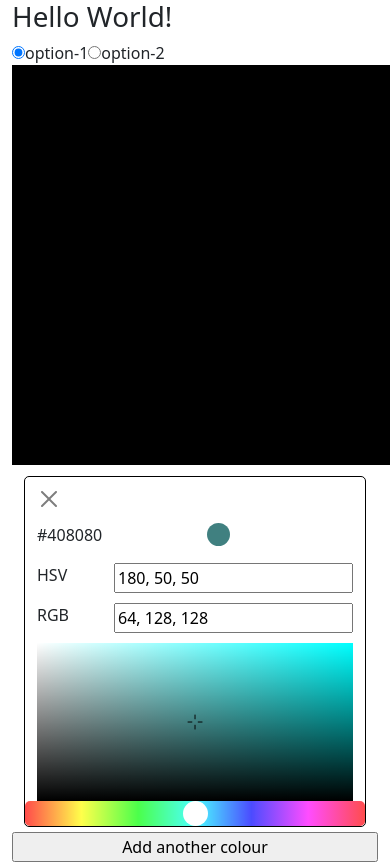
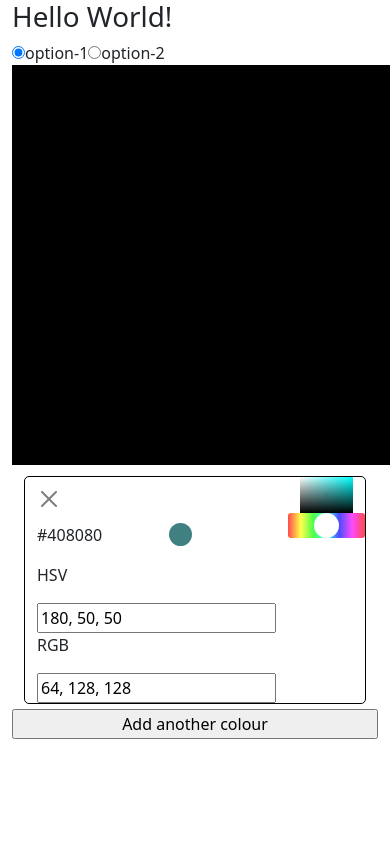
Before and after one commit to Bracktus/colour-picker, a React (Create React App) app: page / in a window 390 px wide. Shown: the top 862 px of the page. Built offline with nearby package versions, Linux system fonts and the light colour scheme.

Commit message:
give up on responsive canvas

```diff
--- a/src/components/ColourPanel/ColourPanel.tsx
+++ b/src/components/ColourPanel/ColourPanel.tsx
@@ -1,14 +1,9 @@
-import { useEffect, useRef, useState } from "react";
+import { useRef } from "react";
 import { CloseButton, Col, Container, Row } from "react-bootstrap";
 import Picker from "../Picker/Picker";
 import Swatch from "../Swatch";
 import TextBox from "../TextBox/TextBox";
-import {
-  formatColour,
-  getHexString,
-  HSVtoRGB,
-  RGBtoHSV,
-} from "./helpers";
+import { formatColour, getHexString, HSVtoRGB, RGBtoHSV } from "./helpers";
 
 interface ColourPanelProps {
   id: number;
@@ -25,39 +20,38 @@ export const ColourPanel: React.FC<ColourPanelProps> = ({
   setHSV,
   removePanel,
   showPicker,
-  onClick
+  onClick,
 }) => {
-  const [RGB, setRGB] = useState(HSVtoRGB(HSV[0], HSV[1] / 100, HSV[2] / 100));
+  const RGB = HSVtoRGB(HSV[0], HSV[1] / 100, HSV[2] / 100);
+  const containerRef = useRef<HTMLDivElement>(null);
 
-  //If we click outside of the div, hide the picker
-  const containerRef = useRef<HTMLDivElement>(null)
-
-  const canvasParent = useRef<HTMLDivElement>(null);
-  //This is horrible, but I'm not sure how else to achieve a correctly
-  //scaled responsive canvas
-
-  const pickerWidth = canvasParent.current ? canvasParent.current.offsetWidth : 490;
-  const pickerHeight = canvasParent.current ? canvasParent.current.offsetWidth * 0.5 : undefined;
-
-  useEffect(() => {
-    setRGB(HSVtoRGB(HSV[0], HSV[1] / 100, HSV[2] / 100));
-  }, [HSV])
-
+  const pickerWidth = 300;
+  const pickerHeight = 200;
 
   return (
-    <div
-      id="panelContainer"
-      ref={containerRef}
-      onClick={() => onClick()}
-    >
-      <Container fluid style={{border: "1px black solid", margin: "5px 0", borderRadius: "5px"}}>
-        <Row style={{paddingTop: "10px"}}>
-          <Col><CloseButton onClick={removePanel} /></Col>
-        </Row>
-
+    <div ref={containerRef} onClick={() => onClick()}>
+      <Container
+        fluid
+        style={{
+          border: "1px black solid",
+          margin: "5px 0",
+          borderRadius: "5px",
+        }}
+      >
         <Row>
           <Col>
-            <Row style={{paddingTop: "10px"}}>
+            <Row style={{ paddingTop: "10px" }}>
+              <Col>
+                <CloseButton
+                  onClick={(e) => {
+                    e.stopPropagation();
+                    removePanel();
+                  }}
+                />
+              </Col>
+            </Row>
+
+            <Row style={{ paddingTop: "10px" }}>
               <Col>
                 <p>{getHexString(RGB[0], RGB[1], RGB[2])}</p>
               </Col>
@@ -75,7 +69,6 @@ export const ColourPanel: React.FC<ColourPanelProps> = ({
                   colour={HSV}
                   setColour={(col) => {
                     setHSV(col);
-                    setRGB(HSVtoRGB(col[0], col[1] / 100, col[2] / 100));
                   }}
                   colourType={"HSV"}
                 />
@@ -90,29 +83,27 @@ export const ColourPanel: React.FC<ColourPanelProps> = ({
                 <TextBox
                   colour={RGB}
                   setColour={(col) => {
-                    setRGB(col);
                     setHSV(RGBtoHSV(col[0] / 255, col[1] / 255, col[2] / 255));
                   }}
                   colourType={"RGB"}
                 />
               </Col>
             </Row>
+          </Col>
 
-            {showPicker &&
-              <Row ref={canvasParent}>
+          {showPicker && (
+            <Col>
+              <Row>
                 <Picker
-                  onChange={(col) => {
-                    setHSV(col);
-                    setRGB(HSVtoRGB(col[0], col[1] / 100, col[2] / 100));
-                  }}
+                  onChange={(col) => setHSV(col)}
                   id={id}
                   HSV={HSV}
                   width={pickerWidth}
                   height={pickerHeight}
                 />
               </Row>
-        }
-          </Col>
+            </Col>
+          )}
         </Row>
       </Container>
     </div>
--- a/src/components/HueSlider.tsx
+++ b/src/components/HueSlider.tsx
@@ -1,3 +1,4 @@
+import { Form } from "react-bootstrap";
 import "../css/HueSlider.css";
 
 interface HueSliderProps {
@@ -11,22 +12,17 @@ export const HueSlider: React.FC<HueSliderProps> = ({
   onChange,
   width
 }) => {
-  const style = {
-    background:
-      "linear-gradient(to right, hsl(0, 100%, 50%) 0%,hsl(30, 100%, 50%) 8.3%,hsl(60, 100%, 50%) 16.6%,hsl(90, 100%, 50%) 25%,hsl(120, 100%, 50%) 33.3%,hsl(150, 100%, 50%) 41.6%,hsl(180, 100%, 50%) 50%,hsl(210, 100%, 50%) 58.3%, hsl(240, 100%, 50%) 66.6%, hsl(270, 100%, 50%) 75%, hsl(300, 100%, 50%) 83.3%, hsl(330, 100%, 50%) 91.6%, hsl(360, 100%, 50%) 100%)",
-  };
 
   return (
-    <input
+    <Form.Range
       className="slider"
-      type="range"
       onChange={(e) => onChange(parseInt(e.target.value))}
       value={hue}
       max={360}
-      style={style}
       step="1"
       width={width}
-    ></input>
+      bsPrefix={'hueslider'}
+    ></Form.Range>
   );
 };
 
--- a/src/css/HueSlider.css
+++ b/src/css/HueSlider.css
@@ -1,6 +1,6 @@
-.slider {
+.hueslider {
   -webkit-appearance: none;
-  border-radius: 5px;
+  border-radius: 3px;
   outline: none;
   opacity: 0.7;
   background: linear-gradient(
@@ -19,9 +19,10 @@
     hsl(330, 100%, 50%) 91.6%,
     hsl(360, 100%, 50%) 100%
   );
+  width: 100%;
 }
 
-.slider::-webkit-slider-thumb {
+.hueslider::-webkit-slider-thumb {
   -webkit-appearance: none;
   appearance: none;
   width: 25px;
@@ -32,7 +33,7 @@
   cursor: pointer;
 }
 
-.slider::-moz-range-thumb {
+.hueslider::-moz-range-thumb {
   width: 25px;
   height: 25px;
   border-radius: 50%;
```
